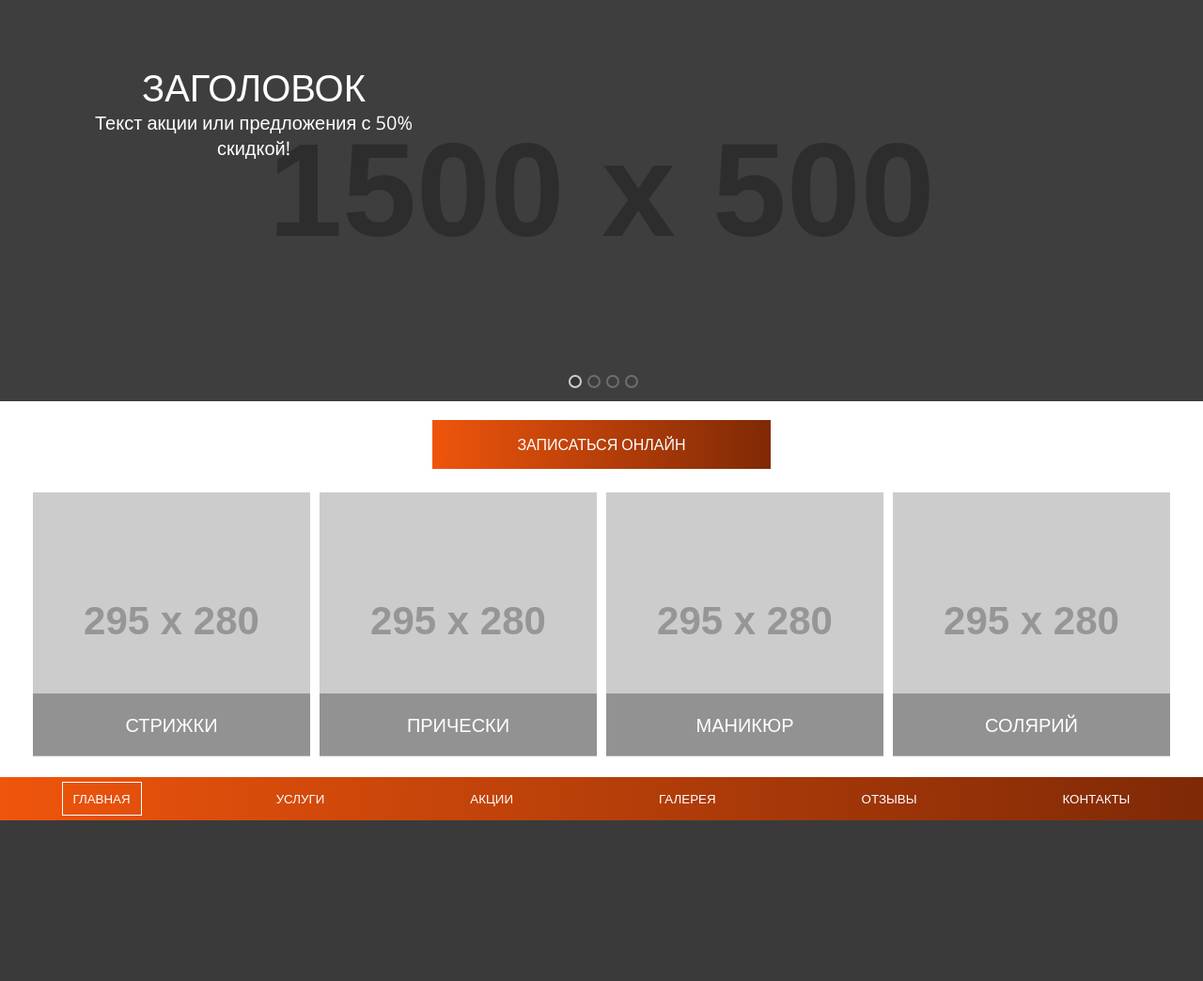
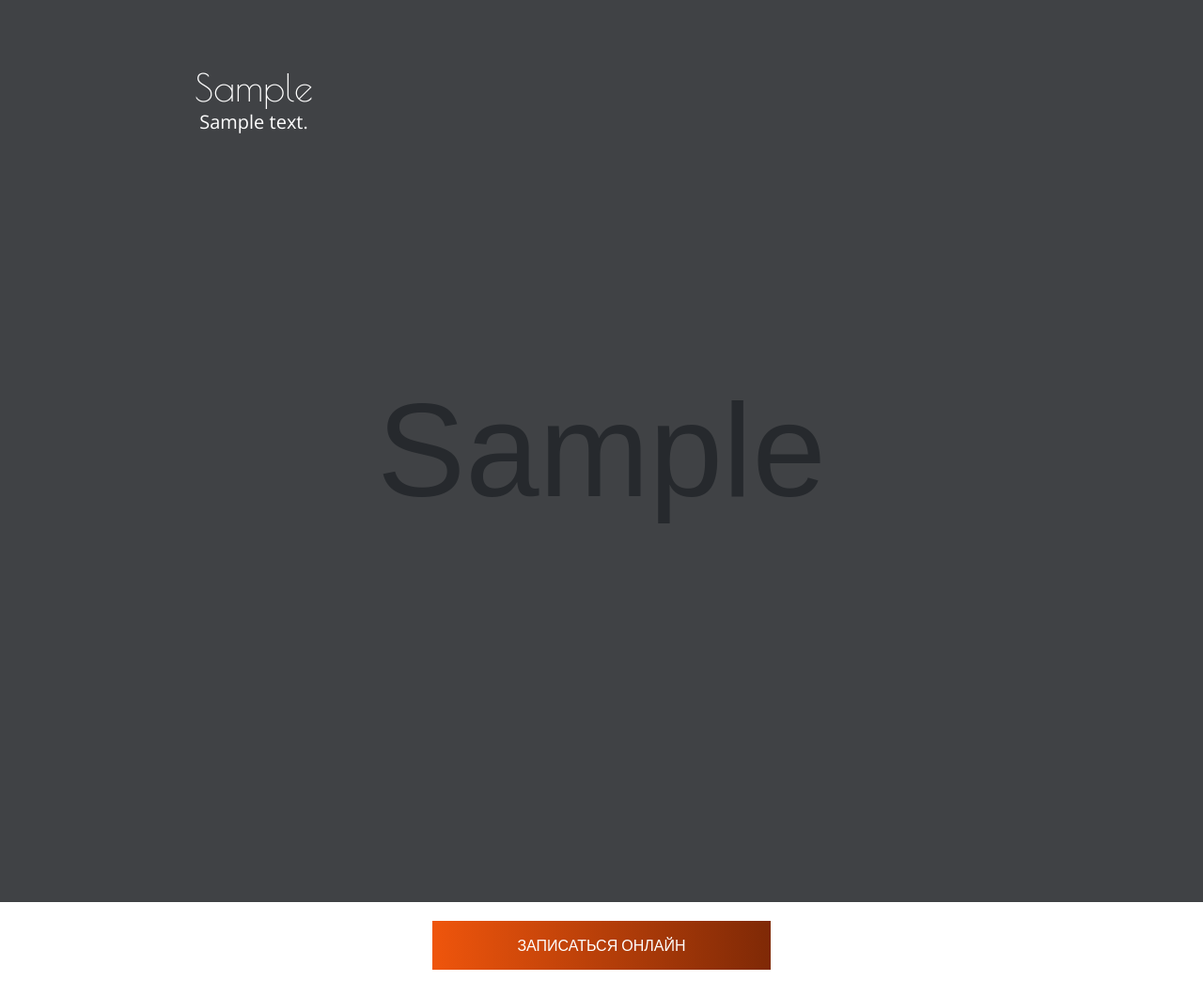
Before and after one commit to frigateStudio/storm.ru, a PHP site: page / in a window 1280 px wide. Shown: the part 160-1204 px from the top of the page at 94% size. Before the commit the page ends 1033 px from the top, so only its background shows below. Run offline with PHP 8.4, Linux system fonts and the light colour scheme; tables that the repository leaves empty or names only in its code hold one stand-in row (values such as "Sample post"); grey boxes marked "Sample" are stand-in pictures; grey boxes labelled with a size stand in for pictures from a placeholder-image service; some libraries are stand-ins or nearby versions.

Commit message:
Добавлена модель слайдера

```diff
--- a/controllers/SiteController.php
+++ b/controllers/SiteController.php
@@ -19,8 +19,7 @@ class SiteController{
         //номер активного пункта меню
         //0 - нет активного пункта меню
         $idActiveMenu = 1;
-
-
+        $slides = Slider::getResourcesSlider();
 
         require_once(ROOT . '/views/index.php');
         return true;
--- a/models/Slider.php
+++ b/models/Slider.php
@@ -5,3 +5,22 @@
  * Date: 01.11.16
  * Time: 16:02
  */
+
+class Slider
+{
+    //Возвращает массив с данными мастеров из бд
+    public static function getResourcesSlider()
+    {
+        $sliderList = array();
+        $db = Db::getConnection();
+        $result = $db->query("SELECT header, content ,url_image FROM indexSlider");
+        $i = 0;
+        while ($row = $result->fetch()) {
+            $sliderList[$i]['header'] = $row['header'];
+            $sliderList[$i]['content'] = $row['content'];
+            $sliderList[$i]['url_image'] = $row['url_image'];
+            $i++;
+        }
+        return $sliderList;
+    }
+}
--- a/template/slider/slick-theme.css
+++ b/template/slider/slick-theme.css
@@ -4,7 +4,7 @@
     display: none;
 }
 
-.slide_desc{
+.slideText {
     width: 400px;
     margin: 30px 50px;
     padding: 40px 20px;
@@ -13,12 +13,12 @@
     z-index: 200;
     color:white;
 }
-.slide_desc h3{
+.slideText h3{
     font-family: "Poiret One", sans-serif;
     font-size: 30pt;
     font-weight: 100;
 }
-.slide_desc p{
+.slideText p{
     font-size: 15pt;
 }
 .slider img {
@@ -26,7 +26,7 @@
     opacity: 0.3;
 }
 @media (max-width: 900px) {
-    .slide_desc{
+    .slideText {
         width: 300px;
         border: none;
         margin: 0 4.6%;
--- a/views/index.php
+++ b/views/index.php
@@ -2,38 +2,18 @@
 include ROOT.'/views/layouts/header.php';
 ?>
 <main>
+    <div class="slider">
+        <?php foreach ($slides as $slide):?>
 
-    <div class="slider">
-        <div>
-            <div class="slide_desc">
-                <h3>ЗАГОЛОВОК</h3>
-                <p>Текст акции или предложения с 50% скидкой!</p>
+            <div>
+                <div class="slideText">
+                    <h3><? echo $slide['header']; ?></h3>
+                    <p><? echo $slide['content']; ?></p>
+                </div>
+                <img src="<? echo $slide['url_image']?>">
             </div>
-            <img src="http://dummyimage.com/1500x500/329456">
 
-
-        </div>
-        <div>
-            <div class="slide_desc">
-                <h3>ЗАГОЛОВОК</h3>
-                <p>Текст акции или предложения с 50% скидкой!</p>
-            </div>
-            <img src="http://dummyimage.com/1500x500/423456">
-        </div>
-        <div>
-            <div class="slide_desc">
-                <h3>ЗАГОЛОВОК</h3>
-                <p>Текст акции или предложения с 50% скидкой!</p>
-            </div>
-            <img src="http://dummyimage.com/1500x500/399096" >
-
-        </div>
-        <div>
-            <div class="slide_desc">
-                <h3>ЗАГОЛОВОК</h3>
-                <p>Текст акции или предложения с 50% скидкой!</p>
-            </div>
-            <img src="http://dummyimage.com/1500x500/320300"></div>
+        <? endforeach;?>
     </div>
 
 
@@ -78,11 +58,6 @@ include ROOT.'/views/layouts/header.php';
     $(document).ready(function() {
         $('.ulMenu-<?echo $idActiveMenu?>').addClass('active');
     });
-
-
-
-
-
 </script>
 
 
```
